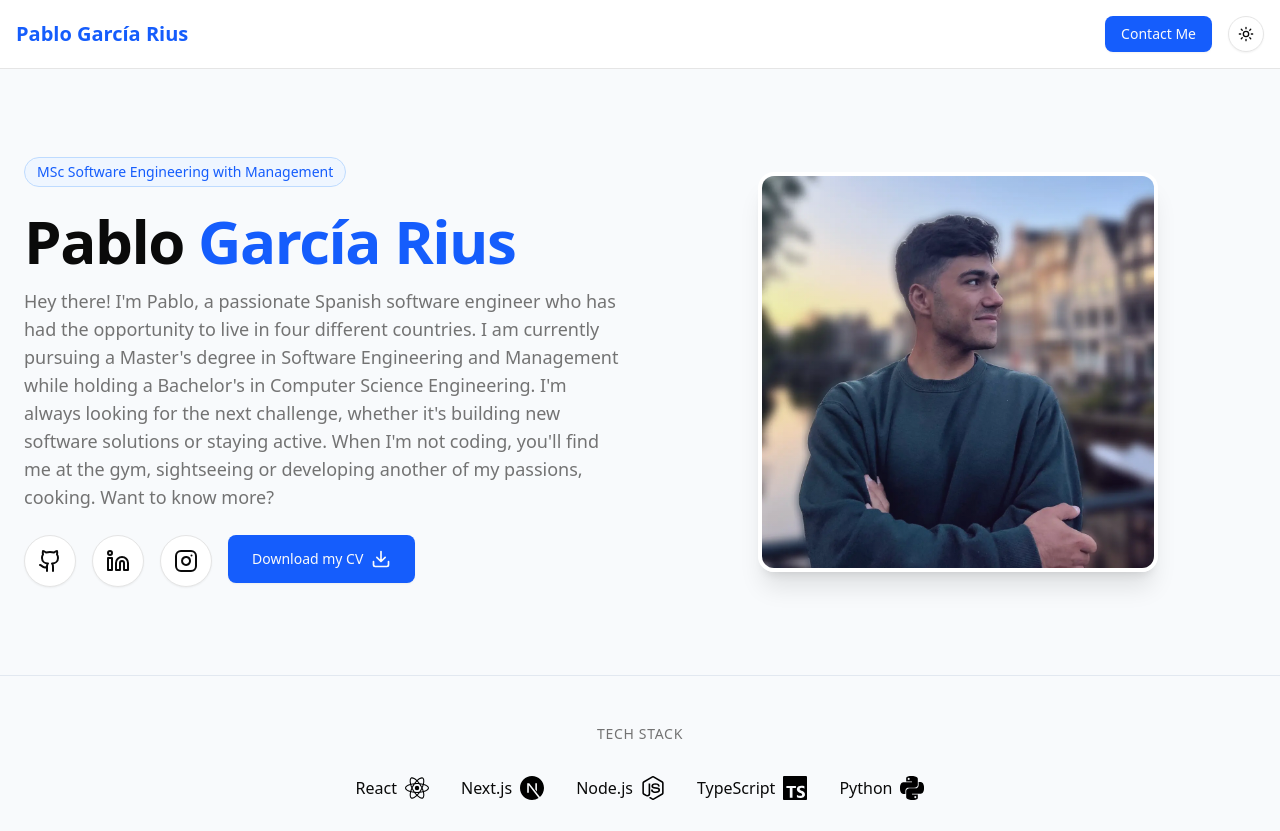
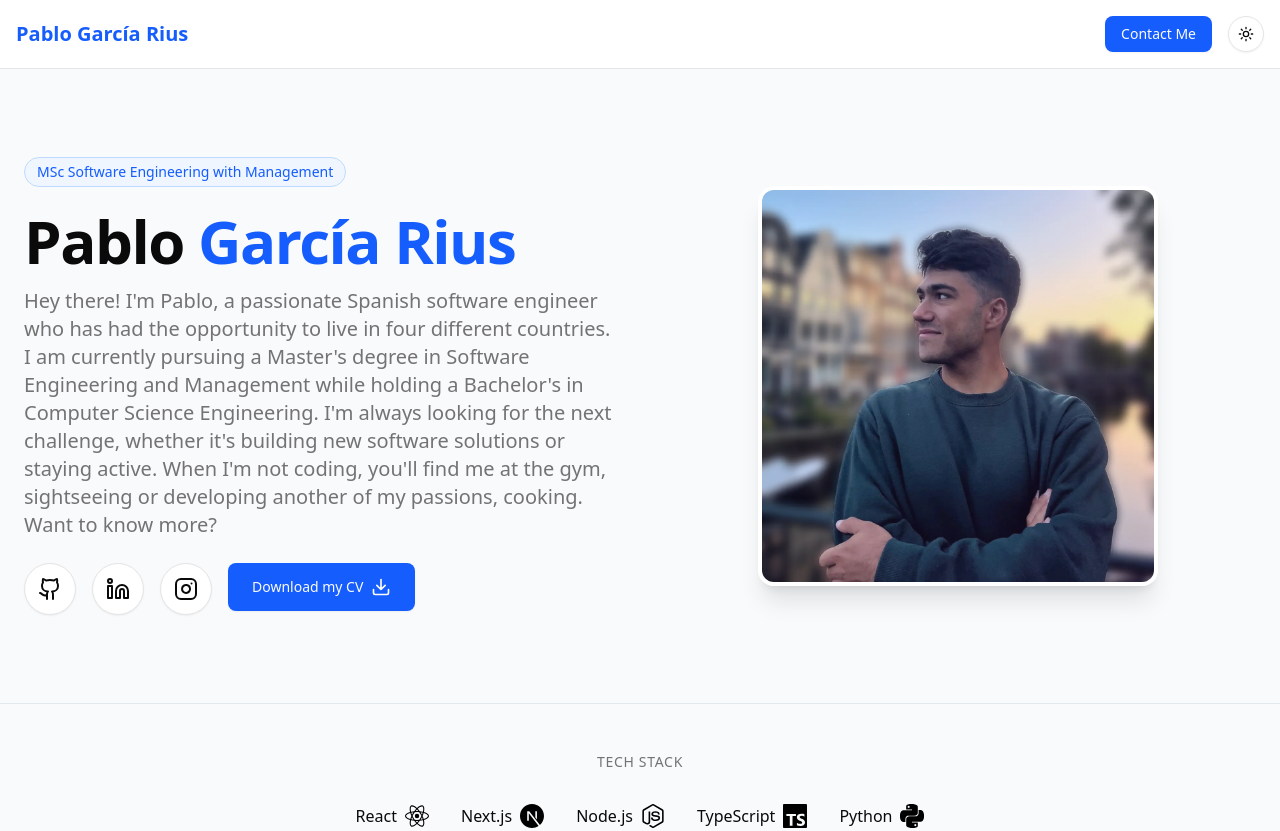
Before and after one commit to PabloRius/Portfolio, an Astro site: page / in a window 1280 px wide. Shown: the top 831 px of the page. Built offline with nearby package versions, Linux system fonts and the light colour scheme; Astro itself is replaced by a stand-in of ours.

Commit message:
Flip photo, enlarge presentation text

```diff
--- a/src/components/sections/cta-section.astro
+++ b/src/components/sections/cta-section.astro
@@ -27,7 +27,7 @@ import CVButton from "@/components/links/cv-link.astro";
           width={400}
           height={300}
           alt="Collaboration"
-          class="rounded-lg"
+          class="rounded-lg rotate-y-180"
         />
       </div>
     </div>
--- a/src/components/sections/hero-section.astro
+++ b/src/components/sections/hero-section.astro
@@ -32,7 +32,7 @@ import LinkedinLink from "@/components/links/linkedin-link.astro";
               >{"García Rius"}</span
             >
           </h1>
-          <p class="max-w-[600px] text-muted-foreground md:text-lg mt-4">
+          <p class="max-w-[600px] text-muted-foreground md:text-xl mt-4">
             Hey there! I'm Pablo, a passionate Spanish software engineer who has
             had the opportunity to live in four different countries. I am
             currently pursuing a Master's degree in Software Engineering and
@@ -61,7 +61,7 @@ import LinkedinLink from "@/components/links/linkedin-link.astro";
           <img
             src="/images/Profile_blur.webp"
             alt="Pablo"
-            class="object-cover"
+            class="object-cover rotate-y-180"
           />
         </div>
       </div>
```
